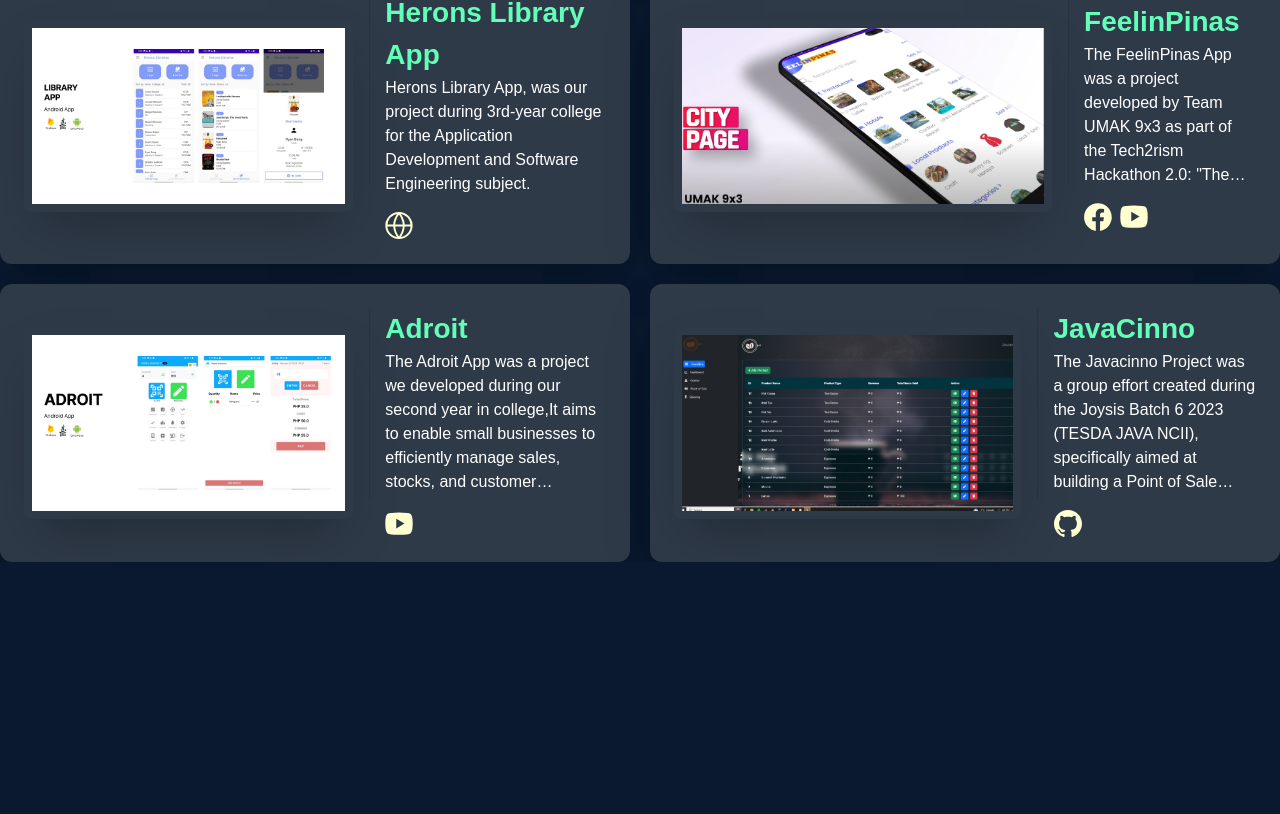
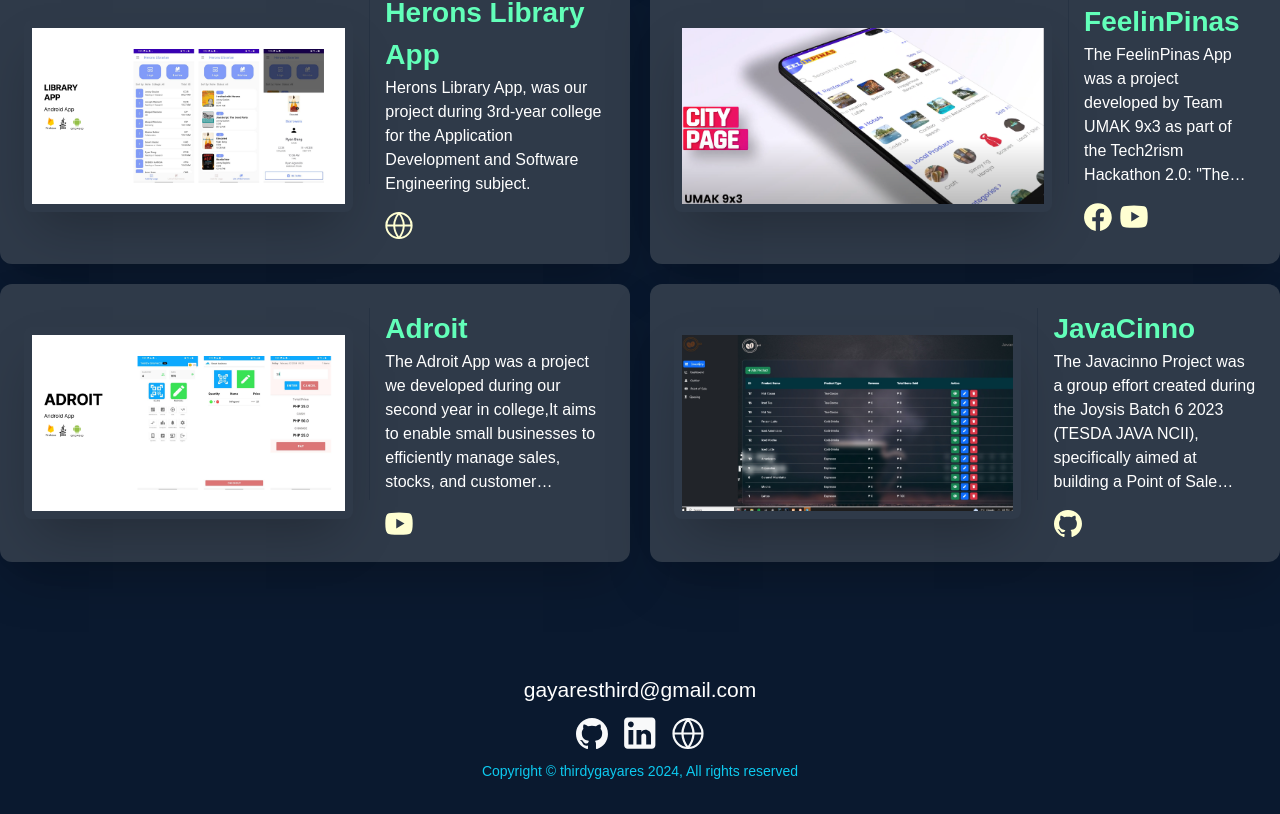
Before and after one commit to thirdygayares/thirdy, a Next.js app: page / in a window 1280 px wide. Shown: the part 1560-2374 px from the top of the page. Before the commit the page ends 2122 px from the top, so only its background shows below. Built offline with nearby package versions, Linux system fonts and the light colour scheme; a web font is replaced by a local one.

Commit message:
✨feat: Footer Section

```diff
--- a/src/app/page.tsx
+++ b/src/app/page.tsx
@@ -3,6 +3,7 @@ import Header from "@/components/Header";
 import HeroSection from "@/app/_sections/HeroSection";
 import SkillsSection from "@/app/_sections/SkillsSection";
 import ProjectsSection from "@/app/_sections/ProjectsSection";
+import Footer from "@/components/Footer";
 
 export default function Home() {
   return (
@@ -12,6 +13,7 @@ export default function Home() {
               <HeroSection/>
               <SkillsSection/>
               <ProjectsSection/>
+              <Footer/>
           </section>
 
       </div>
--- a/src/components/Footer.tsx
+++ b/src/components/Footer.tsx
@@ -0,0 +1,26 @@
+import Icon from "@/components/Icon";
+
+const Footer = () => {
+    return (
+        <footer className="container m-auto p-8">
+            <div className="flex flex-col gap-3 items-center justify-center">
+                <h5 className="text-white title-sm">gayaresthird@gmail.com</h5>
+                <div className="flex gap-4">
+                    <a href="https://www.github.com/thirdygayares" target="_blank" rel="noreferrer">
+                        <Icon path="github.svg" alt="github"/>
+                    </a>
+                    <a href="https://www.linkedin.com/in/thirdygayares" target="_blank" rel="noreferrer">
+                        <Icon path="linkedin.svg" alt="linkedin"/>
+                    </a>
+                    <a href="https://thirdygayares.com" target="_blank" rel="noreferrer">
+                        <Icon path="web.svg" alt="linkedin"/>
+                    </a>
+                </div>
+                <p className="text-center body-sm text-light">Copyright © thirdygayares 2024, All rights reserved</p>
+
+            </div>
+        </footer>
+    );
+}
+
+export default Footer;
```
